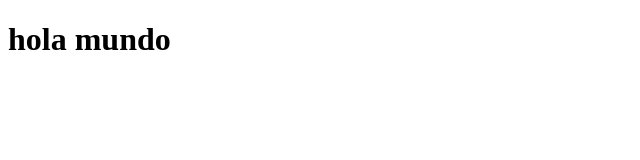
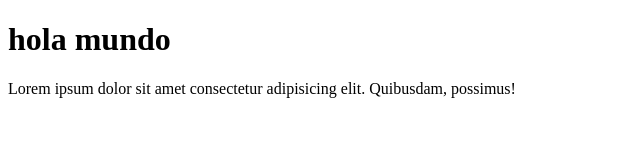
Before and after one commit to jualos4321/clase-11, a plain HTML site: page index.html in a window 1280 px wide. Shown: the whole page, without its empty margins (0-640 px from the left). Drawn offline with Linux system fonts and the light colour scheme.

Commit message:
agrege parrafo 2

```diff
--- a/index.html
+++ b/index.html
@@ -9,5 +9,6 @@
 <body>
 
     <h1>hola mundo</h1>
+    <p>Lorem ipsum dolor sit amet consectetur adipisicing elit. Quibusdam, possimus!</p>
 </body>
 </html>
```
